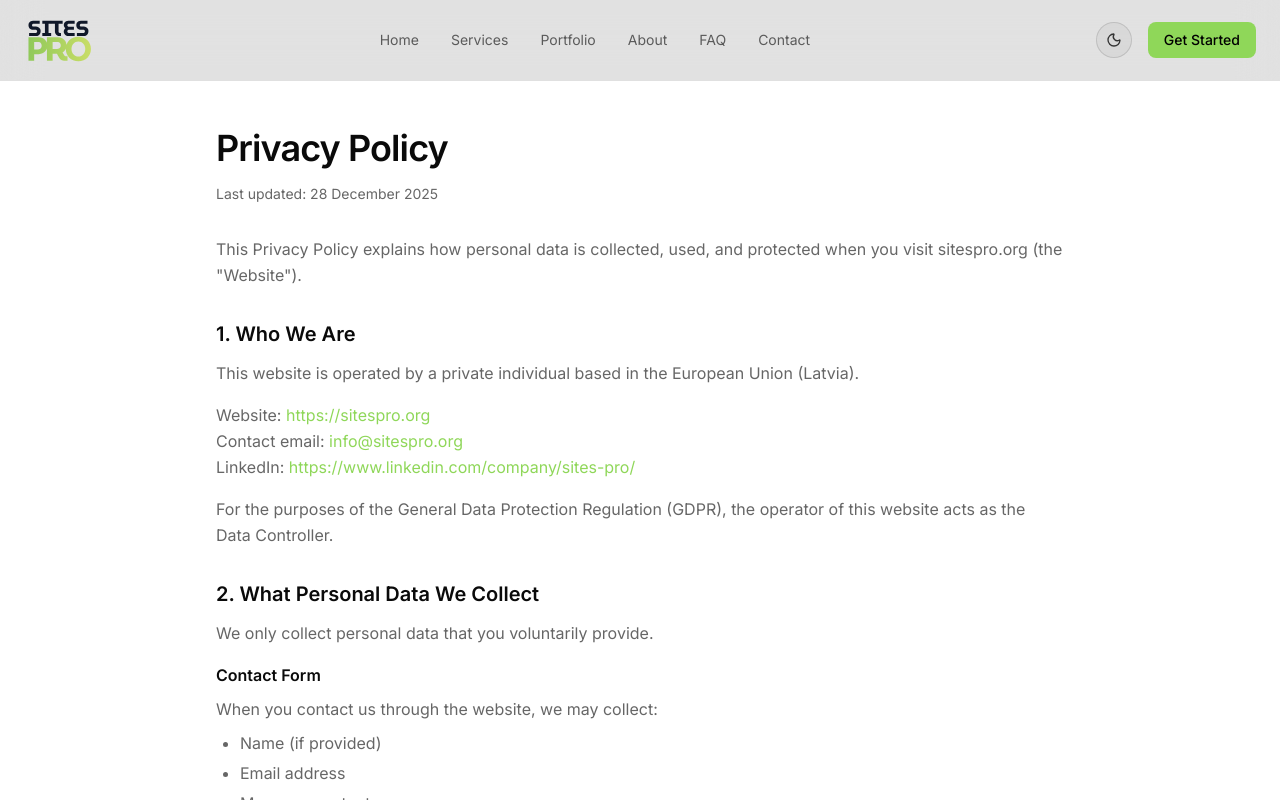
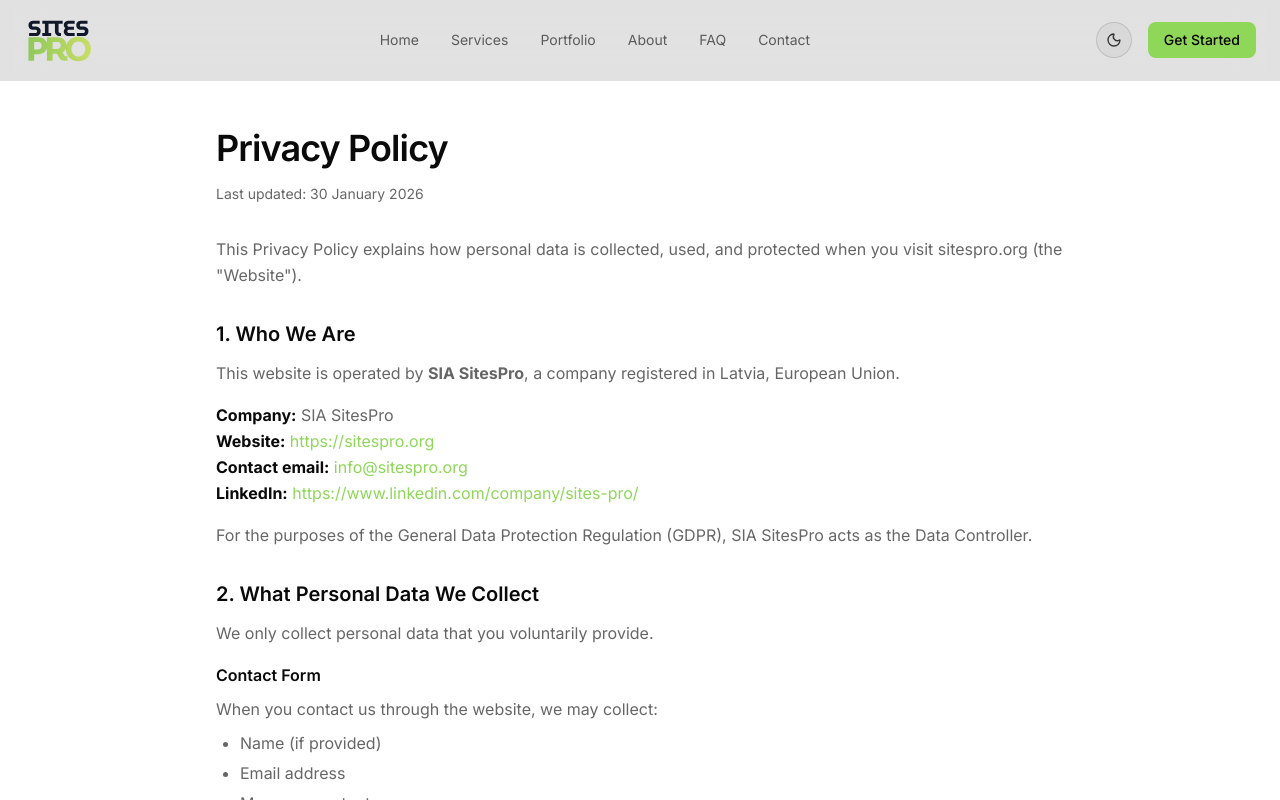
Before and after one commit to crcknaka/Sites-Pro, a Next.js app: page /privacy in a window 1280 px wide. Built offline with nearby package versions, Linux system fonts and the light colour scheme.

Commit message:
Update dependencies in package.json and package-lock.json; upgrade Next.js to version 16.1.6 and baseline-browser-mapping to version 2.9.19 for improved performance and compatibility. Modify legal and privacy pages to reflect company information and update last modified date for privacy policy.

```diff
--- a/package.json
+++ b/package.json
@@ -12,7 +12,7 @@
     "@marsidev/react-turnstile": "^1.4.0",
     "framer-motion": "^12.23.26",
     "lucide-react": "^0.561.0",
-    "next": "16.0.10",
+    "next": "^16.1.6",
     "react": "19.2.1",
     "react-dom": "19.2.1",
     "resend": "^6.6.0",
@@ -23,6 +23,7 @@
     "@types/node": "^20",
     "@types/react": "^19",
     "@types/react-dom": "^19",
+    "baseline-browser-mapping": "^2.9.19",
     "eslint": "^9",
     "eslint-config-next": "16.0.10",
     "tailwindcss": "^4",
--- a/src/app/legal/page.tsx
+++ b/src/app/legal/page.tsx
@@ -20,13 +20,13 @@ export default function LegalPage() {
 
         <div className="mt-8 space-y-8 text-[var(--text-muted)] leading-relaxed">
           <p>
-            This website, <a href="https://sitespro.org" className="text-[var(--accent-1)] hover:underline">sitespro.org</a>, is operated by a private individual based in the European Union (Latvia).
+            This website, <a href="https://sitespro.org" className="text-[var(--accent-1)] hover:underline">sitespro.org</a>, is operated by <strong>SIA SitesPro</strong>, a company registered in Latvia, European Union.
           </p>
 
           <Section title="Operator Information">
             <ul className="space-y-2">
-              <li><strong className="text-[var(--fg)]">Operator:</strong> Private individual</li>
-              <li><strong className="text-[var(--fg)]">Location:</strong> European Union (Latvia)</li>
+              <li><strong className="text-[var(--fg)]">Company:</strong> SIA SitesPro</li>
+              <li><strong className="text-[var(--fg)]">Location:</strong> Latvia, European Union</li>
               <li><strong className="text-[var(--fg)]">Website:</strong> <a href="https://sitespro.org" className="text-[var(--accent-1)] hover:underline">https://sitespro.org</a></li>
               <li><strong className="text-[var(--fg)]">Email:</strong> <a href="mailto:info@sitespro.org" className="text-[var(--accent-1)] hover:underline">info@sitespro.org</a></li>
               <li><strong className="text-[var(--fg)]">LinkedIn:</strong> <a href="https://www.linkedin.com/company/sites-pro/" target="_blank" rel="noreferrer" className="text-[var(--accent-1)] hover:underline">https://www.linkedin.com/company/sites-pro/</a></li>
--- a/src/app/privacy/page.tsx
+++ b/src/app/privacy/page.tsx
@@ -19,7 +19,7 @@ export default function PrivacyPage() {
         </h1>
 
         <p className="mt-4 text-sm text-[var(--text-muted)]">
-          Last updated: 28 December 2025
+          Last updated: 30 January 2026
         </p>
 
         <div className="mt-8 space-y-8 text-[var(--text-muted)] leading-relaxed">
@@ -28,11 +28,12 @@ export default function PrivacyPage() {
           </p>
 
           <Section title="1. Who We Are">
-            <p>This website is operated by a private individual based in the European Union (Latvia).</p>
-            <p className="mt-4">Website: <a href="https://sitespro.org" className="text-[var(--accent-1)] hover:underline">https://sitespro.org</a></p>
-            <p>Contact email: <a href="mailto:info@sitespro.org" className="text-[var(--accent-1)] hover:underline">info@sitespro.org</a></p>
-            <p>LinkedIn: <a href="https://www.linkedin.com/company/sites-pro/" target="_blank" rel="noreferrer" className="text-[var(--accent-1)] hover:underline">https://www.linkedin.com/company/sites-pro/</a></p>
-            <p className="mt-4">For the purposes of the General Data Protection Regulation (GDPR), the operator of this website acts as the Data Controller.</p>
+            <p>This website is operated by <strong>SIA SitesPro</strong>, a company registered in Latvia, European Union.</p>
+            <p className="mt-4"><strong className="text-[var(--fg)]">Company:</strong> SIA SitesPro</p>
+            <p><strong className="text-[var(--fg)]">Website:</strong> <a href="https://sitespro.org" className="text-[var(--accent-1)] hover:underline">https://sitespro.org</a></p>
+            <p><strong className="text-[var(--fg)]">Contact email:</strong> <a href="mailto:info@sitespro.org" className="text-[var(--accent-1)] hover:underline">info@sitespro.org</a></p>
+            <p><strong className="text-[var(--fg)]">LinkedIn:</strong> <a href="https://www.linkedin.com/company/sites-pro/" target="_blank" rel="noreferrer" className="text-[var(--accent-1)] hover:underline">https://www.linkedin.com/company/sites-pro/</a></p>
+            <p className="mt-4">For the purposes of the General Data Protection Regulation (GDPR), SIA SitesPro acts as the Data Controller.</p>
           </Section>
 
           <Section title="2. What Personal Data We Collect">
@@ -101,7 +102,7 @@ export default function PrivacyPage() {
               <li>Withdraw consent at any time</li>
             </ul>
             <p className="mt-4">
-              To exercise any of these rights, contact us at: <a href="mailto:info@sitespro.org" className="text-[var(--accent-1)] hover:underline">info@sitespro.org</a>
+              To exercise any of these rights, contact SIA SitesPro at: <a href="mailto:info@sitespro.org" className="text-[var(--accent-1)] hover:underline">info@sitespro.org</a>
             </p>
           </Section>
 
--- a/src/components/footer.tsx
+++ b/src/components/footer.tsx
@@ -71,7 +71,7 @@ export default function Footer() {
 
           {/* RIGHT */}
           <div className="text-sm text-[var(--text-muted)] text-center md:text-right">
-            <div>© {new Date().getFullYear()} Sites Pro. All rights reserved.</div>
+            <div>© {new Date().getFullYear()} SIA SitesPro. All rights reserved.</div>
             <div className="mt-2 flex flex-col md:flex-row gap-2 md:gap-4 justify-center md:justify-end">
               <Link
                 href="/privacy"
```
Also changed, not shown: 1 other file (tests, documents, lock files or other folders).
